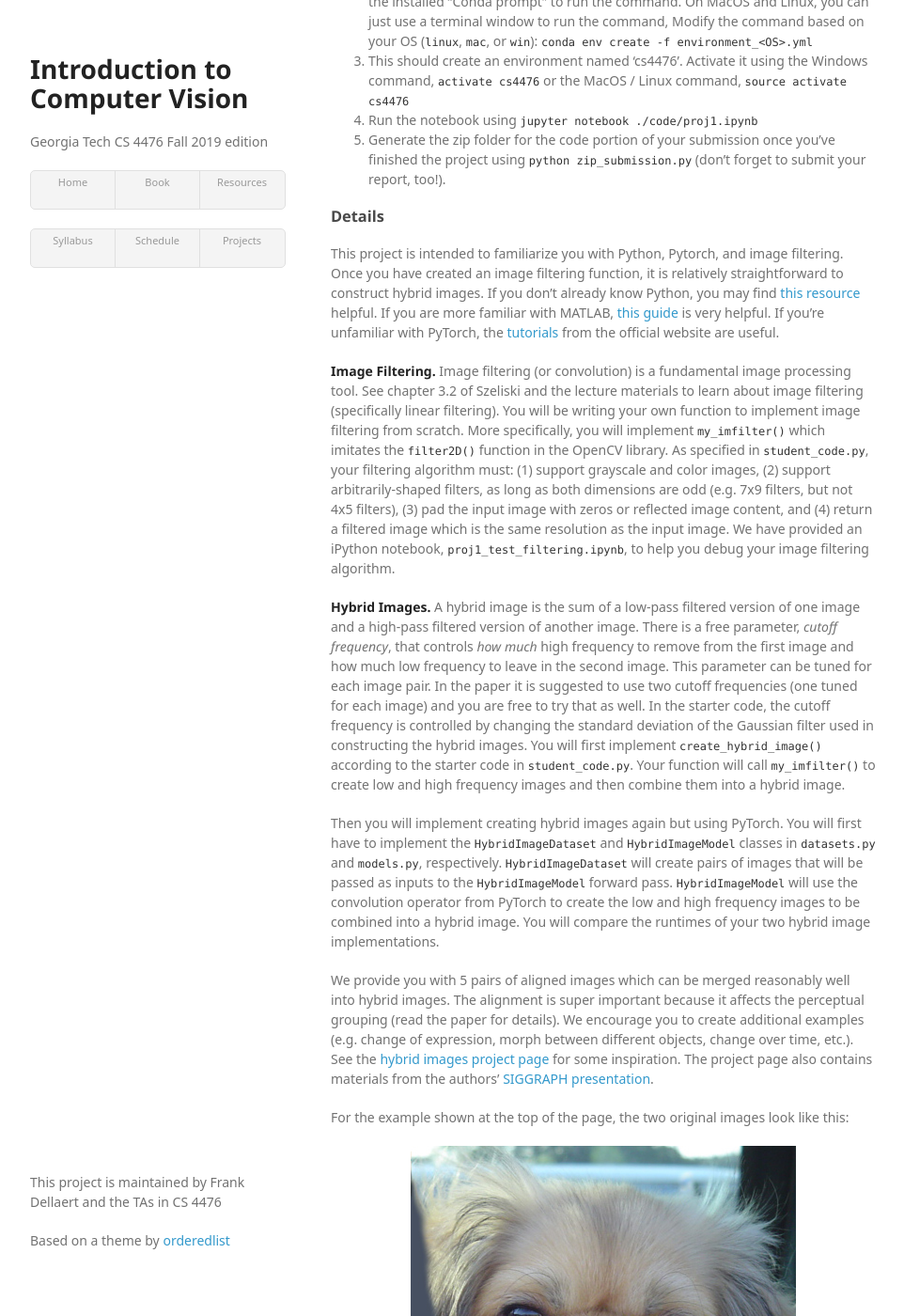
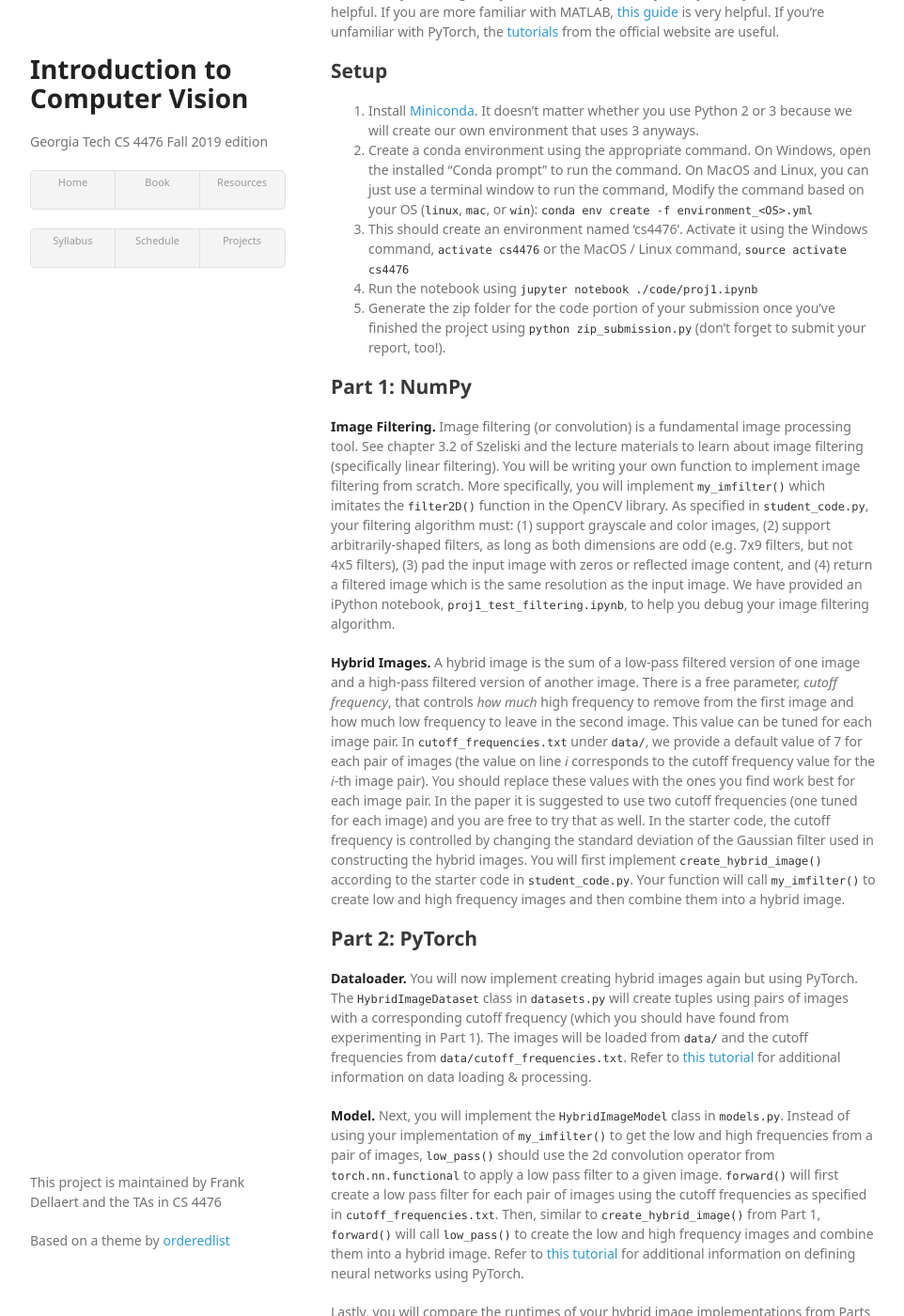
Before and after one commit to dellaert/19F-4476, a Jekyll site: the page built from proj1.md, in a window 1280 px wide and 1400 px high, scrolled down 987 px. Shown: the whole window at 94% size, without its empty margins (158-1120 px from the left). Built offline with Jekyll 4.4.1, drawn with Linux system fonts in a browser that asks for light colours; some web fonts are replaced; some of the changed text lies outside the part shown.

Commit message:
updated/organized proj1 instructions so that the instructions for the NumPy section is separate from the PyTorch section

```diff
--- a/proj1.md
+++ b/proj1.md
@@ -10,32 +10,41 @@ title: Project 1 - Image Filtering and Hybrid Images
     <br><br>
 </center>
 
-## Project 1: Image Filtering and Hybrid Images
+# Project 1: Image Filtering and Hybrid Images
 
-### Brief
+## Brief
 * Due: 9/9/2019 11:59PM
 * Project materials including writeup template [proj1.zip]()
 * Hand-in: through [Canvas](https://gatech.instructure.com)
 * Required files: proj1.zip (code/, results/), report.pdf
 
-### Overview
+## Overview
 The goal of this assignment is to write an image filtering function and use it to create [hybrid images](http://cvcl.mit.edu/hybrid_gallery/gallery.html) using a simplified version of the SIGGRAPH 2006 [paper](http://cvcl.mit.edu/publications/OlivaTorralb_Hybrid_Siggraph06.pdf) by Oliva, Torralba, and Schyns. _Hybrid images_ are static images that change in interpretation as a function of the viewing distance. The basic idea is that high frequency tends to dominate perception when it is available but, at a distance, only the low frequency (smooth) part of the signal can be seen. By blending the high frequency portion of one image with the low-frequency portion of another, you get a hybrid image that leads to different interpretations at different distances.
 
-### Setup
+This project is intended to familiarize you with Python, Pytorch, and image filtering. Once you have created an image filtering function, it is relatively straightforward to construct hybrid images. If you don't already know Python, you may find [this resource](https://docs.python.org/3/tutorial/) helpful. If you are more familiar with MATLAB, [this guide](http://mathesaurus.sourceforge.net/matlab-numpy.html) is very helpful. If you're unfamiliar with PyTorch, the [tutorials](https://pytorch.org/tutorials/) from the official website are useful.
+
+## Setup
 1. Install [Miniconda](https://conda.io/miniconda.html). It doesn't matter whether you use Python 2 or 3 because we will create our own environment that uses 3 anyways.
 2. Create a conda environment using the appropriate command. On Windows, open the installed "Conda prompt" to run the command. On MacOS and Linux, you can just use a terminal window to run the command, Modify the command based on your OS (`linux`, `mac`, or `win`): `conda env create -f environment_<OS>.yml`
 3. This should create an environment named 'cs4476'. Activate it using the Windows command, `activate cs4476` or the MacOS / Linux command, `source activate cs4476`
 4. Run the notebook using `jupyter notebook ./code/proj1.ipynb`
 5. Generate the zip folder for the code portion of your submission once you've finished the project using `python zip_submission.py` (don't forget to submit your report, too!).
 
-### Details
-This project is intended to familiarize you with Python, Pytorch, and image filtering. Once you have created an image filtering function, it is relatively straightforward to construct hybrid images. If you don't already know Python, you may find [this resource](https://docs.python.org/3/tutorial/) helpful. If you are more familiar with MATLAB, [this guide](http://mathesaurus.sourceforge.net/matlab-numpy.html) is very helpful. If you're unfamiliar with PyTorch, the [tutorials](https://pytorch.org/tutorials/) from the official website are useful.
+## Part 1: NumPy
 
 **Image Filtering.** Image filtering (or convolution) is a fundamental image processing tool. See chapter 3.2 of Szeliski and the lecture materials to learn about image filtering (specifically linear filtering). You will be writing your own function to implement image filtering from scratch. More specifically, you will implement `my_imfilter()` which imitates the `filter2D()` function in the OpenCV library. As specified in `student_code.py`, your filtering algorithm must: (1) support grayscale and color images, (2) support arbitrarily-shaped filters, as long as both dimensions are odd (e.g. 7x9 filters, but not 4x5 filters), (3) pad the input image with zeros or reflected image content, and (4) return a filtered image which is the same resolution as the input image. We have provided an iPython notebook, `proj1_test_filtering.ipynb`, to help you debug your image filtering algorithm.
 
-**Hybrid Images.** A hybrid image is the sum of a low-pass filtered version of one image and a high-pass filtered version of another image. There is a free parameter, _cutoff frequency_, that controls _how much_ high frequency to remove from the first image and how much low frequency to leave in the second image. This parameter can be tuned for each image pair. In the paper it is suggested to use two cutoff frequencies (one tuned for each image) and you are free to try that as well. In the starter code, the cutoff frequency is controlled by changing the standard deviation of the Gaussian filter used in constructing the hybrid images. You will first implement `create_hybrid_image()` according to the starter code in `student_code.py`. Your function will call `my_imfilter()` to create low and high frequency images and then combine them into a hybrid image.
+**Hybrid Images.** A hybrid image is the sum of a low-pass filtered version of one image and a high-pass filtered version of another image. There is a free parameter, _cutoff frequency_, that controls _how much_ high frequency to remove from the first image and how much low frequency to leave in the second image. This value can be tuned for each image pair. In `cutoff_frequencies.txt` under `data/`, we provide a default value of 7 for each pair of images (the value on line _i_ corresponds to the cutoff frequency value for the _i_-th image pair). You should replace these values with the ones you find work best for each image pair. In the paper it is suggested to use two cutoff frequencies (one tuned for each image) and you are free to try that as well. In the starter code, the cutoff frequency is controlled by changing the standard deviation of the Gaussian filter used in constructing the hybrid images. You will first implement `create_hybrid_image()` according to the starter code in `student_code.py`. Your function will call `my_imfilter()` to create low and high frequency images and then combine them into a hybrid image.
 
-Then you will implement creating hybrid images again but using PyTorch. You will first have to implement the `HybridImageDataset` and `HybridImageModel` classes in `datasets.py` and `models.py`, respectively. `HybridImageDataset` will create pairs of images that will be passed as inputs to the `HybridImageModel` forward pass. `HybridImageModel` will use the convolution operator from PyTorch to create the low and high frequency images to be combined into a hybrid image. You will compare the runtimes of your two hybrid image implementations.
+## Part 2: PyTorch
+
+**Dataloader.** You will now implement creating hybrid images again but using PyTorch. The `HybridImageDataset` class in `datasets.py` will create tuples using pairs of images with a corresponding cutoff frequency (which you should have found from experimenting in Part 1). The images will be loaded from `data/` and the cutoff frequencies from `data/cutoff_frequencies.txt`. Refer to [this tutorial](https://pytorch.org/tutorials/beginner/data_loading_tutorial.html) for additional information on data loading & processing.
+
+**Model.** Next, you will implement the `HybridImageModel` class in `models.py`. Instead of using your implementation of `my_imfilter()` to get the low and high frequencies from a pair of images, `low_pass()` should use the 2d convolution operator from `torch.nn.functional` to apply a low pass filter to a given image. `forward()` will first create a low pass filter for each pair of images using the cutoff frequencies as specified in `cutoff_frequencies.txt`. Then, similar to `create_hybrid_image()` from Part 1, `forward()` will call `low_pass()` to create the low and high frequency images and combine them into a hybrid image. Refer to [this tutorial](https://pytorch.org/tutorials/beginner/blitz/neural_networks_tutorial.html) for additional information on defining neural networks using PyTorch.
+
+Lastly, you will compare the runtimes of your hybrid image implementations from Parts 1 and 2.
+
+## Data
 
 We provide you with 5 pairs of aligned images which can be merged reasonably well into hybrid images. The alignment is super important because it affects the perceptual grouping (read the paper for details). We encourage you to create additional examples (e.g. change of expression, morph between different objects, change over time, etc.). See the [hybrid images project page](http://cvcl.mit.edu/hybrid_gallery/gallery.html) for some inspiration. The project page also contains materials from the authors' [SIGGRAPH presentation](http://cvcl.mit.edu/publications/publications.html).
 
@@ -65,33 +74,32 @@ The starter code provides a function, `vis_hybrid_image()` in `utils.py`, which
 
 **Potentially useful NumPy (Python library) functions**: `np.pad()`, which does many kinds of image padding for you, `np.clip()`, which "clips" out any values in an array outside of a specified range, `np.sum()` and `np.multiply()`, which makes it efficient to do the convolution (dot product) between the filter and windows of the image. Documentation for NumPy can be found [here](https://docs.scipy.org/doc/numpy/) or by Googling the function in question.
 
-**Potentially useful PyTorch tutorials**: [Data loading & processing](https://pytorch.org/tutorials/beginner/data_loading_tutorial.html) and [constructing neural networks](https://pytorch.org/tutorials/beginner/blitz/neural_networks_tutorial.html).
-
 **Forbidden functions** (you can use these for testing, but not in your final code): anything in OpenCV, and anything that takes care of the filtering operation for you. If it feels like you're sidestepping the work, then it's probably not allowed. Ask the TAs if you have any doubts.
 
 **Editing code**: You can use any method you want to edit the Python files. You may use a simple text editor like [Sublime Text](https://www.sublimetext.com/3), an IDE like [PyCharm](https://www.jetbrains.com/pycharm/), or even just editing the code in your browser from the iPython notebook homepage. Google "Python editor" to find a litany of additional suggestions.
 
-### Testing
+## Testing
 We will provide you a set of tests you can run to evaluate your implementation. Your grade on the coding portion of the project will be further evaluated with a set of tests not provided to you.
 
-### Bells & Whistles (Extra Points)
+## Bells & Whistles (Extra Points)
 For later projects there will be more concrete extra credit suggestions. It is possible to get extra credit for this project as well if you come up with some clever extensions which impress the TAs.
 
-### Writeup
+## Writeup
 For this project (and all other projects), you must do a project report using the template slides provided to you. Do <u>not</u> change the order of the slides or remove any slides, as this will affect the grading process on Gradescope and you will be deducted points. In the report you will describe your algorithm and any decisions you made to write your algorithm a particular way. Then you will show and discuss the results of your algorithm. The template slides provide guidance for what you should include in your report. Add slides _after_ the given slides to discuss anything extra you did. A good writeup doesn't just show results--it tries to draw some conclusions from the experiments. You must convert the slide deck into a PDF for your submission.
 
-### Rubric
+## Rubric
 * +25 pts: `my_imfilter()` in `student_code.py`
 * +10 pts: `create_hybrid_image()` in `student_code.py`
 * +10 pts: `make_dataset()` in `datasets.py`
+* +5 pts: `get_cutoff_frequencies()` in `datasets.py`
 * +5 pts: `__len__()` in `datasets.py`
 * +5 pts: `__getitem__()` in `datasets.py`
-* +15 pts: `low_pass()` in `models.py`
+* +10 pts: `low_pass()` in `models.py`
 * +10 pts: `forward()` in `models.py`
 * +20 pts: Report with several examples of hybrid images
 * -5\*n pts: Lose 5 points for every time you do not follow the instructions for the hand-in format.
 
-### Submission Format
+## Submission Format
 This is very important as you will lose 5 points for every time you do not follow the instructions. You will attach two items in your submission on Canvas:
 
 1. A zip folder containing:
@@ -102,5 +110,5 @@ This is very important as you will lose 5 points for every time you do not follo
 
 Do <u>not</u> use absolute paths in your code. Your code will break if you use absolute paths, and you will lose points because of it. Use relative paths like the starter code already does. Do <u>not</u> turn the `data/` folder in unless you have added new data. Hand in your project as a zip file and PDF through Canvas. You can create the zip file using `python zip_submission.py`.
 
-### Credits
+## Credits
 Assignment developed by Cusuh Ham, John Lambert, Frank Dellaert, and James Hays based on a similar project by Derek Hoiem.
```
